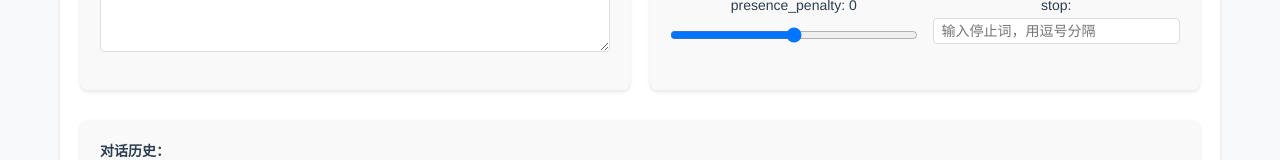
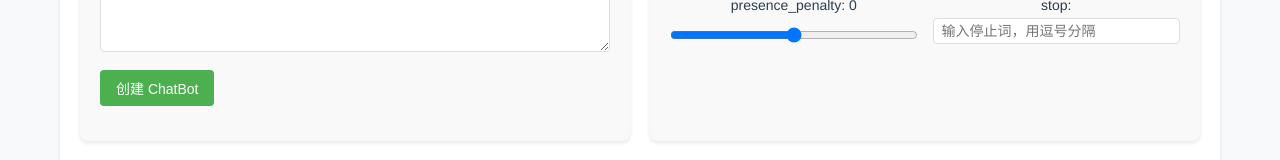
Before and after one commit to AI-Huang/persona-gen-agent-mvp, a Vue app in the folder frontend/: page / in a window 1280 px wide. Both pictures are taken after a click on the button "LLM上手调试". Shown: the part 386-546 px from the top of the page. Built offline with nearby package versions, Linux system fonts and the light colour scheme; no server answers.

Commit message:
feat: 在 ChatBot 创建部分添加明确的创建按钮

```diff
--- a/frontend/src/components/LLMDebugPanel.vue
+++ b/frontend/src/components/LLMDebugPanel.vue
@@ -32,6 +32,13 @@
             {{ chatbotId }}
             <button @click="copyChatbotId" class="copy-btn">复制</button>
           </div>
+        </div>
+
+        <!-- 创建按钮 -->
+        <div v-if="!chatbotId" class="form-group">
+          <button @click="createChatBot" :disabled="loading">
+            {{ loading ? '创建中...' : '创建 ChatBot' }}
+          </button>
         </div>
       </div>
 
```
